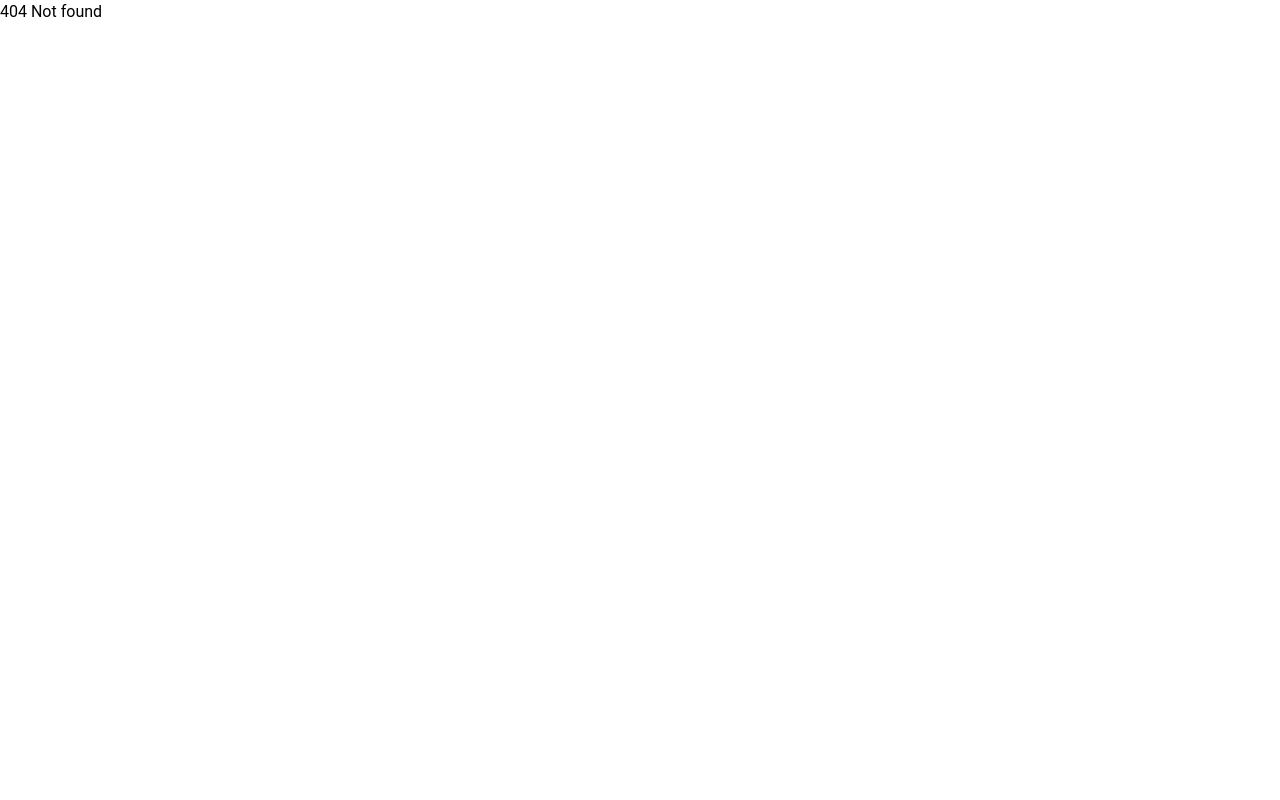
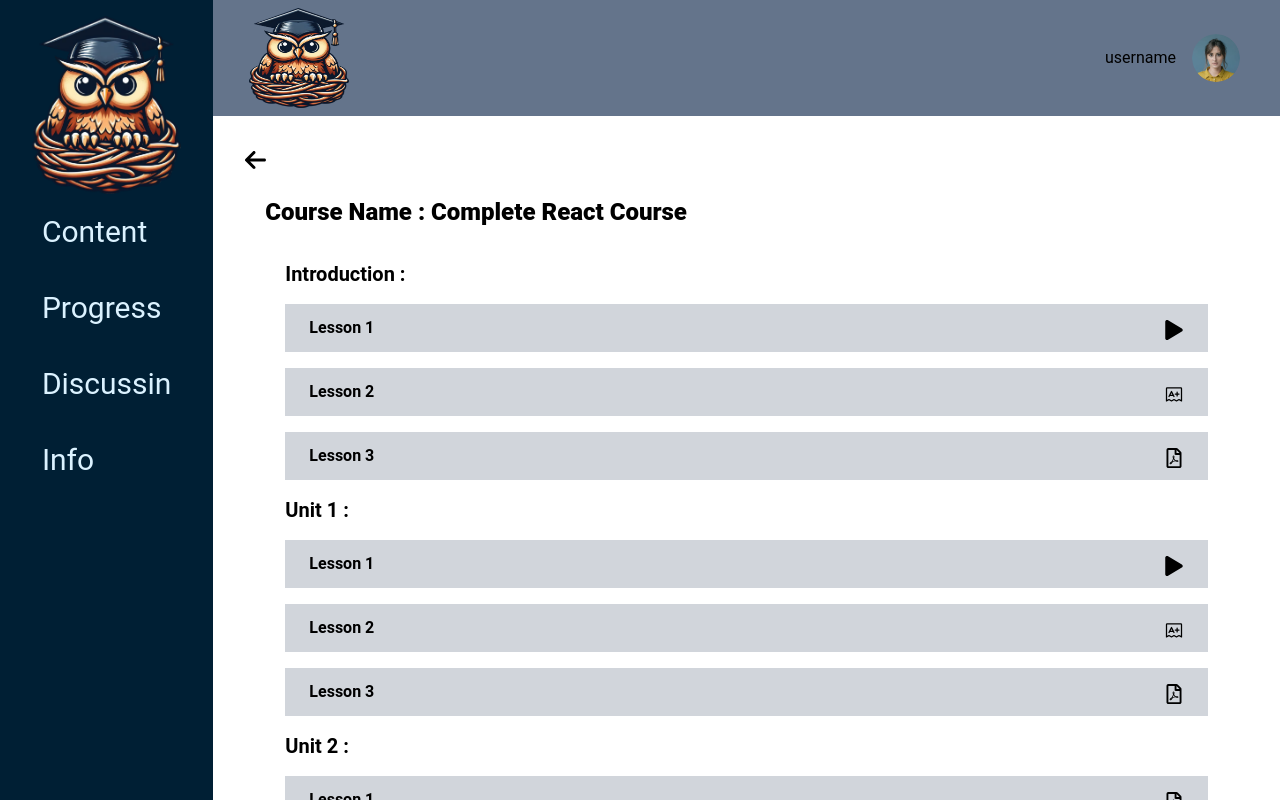
Before and after one commit to YazanAlkhalil/OWLNEST, a React (Create React App) app in the folder frontend/: page /trainee/courses/1/content in a window 1280 px wide. Before the commit this address had no page. Built offline with nearby package versions, Linux system fonts and the light colour scheme.

Commit message:
male course layout

```diff
--- a/frontend/src/Components/Content.js
+++ b/frontend/src/Components/Content.js
@@ -19,7 +19,7 @@ export default function Content({ unit, lessons }) {
           <div
             key={les.id}
             className="flex justify-between bg-gray-300 px-6 py-3 mb-4 hover:cursor-pointer"
-            onClick={()=> navigate('/trainee/courses/content/lesson')}
+            onClick={()=> navigate('/trainee/courses/:id/content/lesson')}
             >
             <h1 className="text-md font-bold">{les.title}</h1>
             <div className="text-xl pt-1">{getIcon(les.type)}</div>
--- a/frontend/src/Components/TraineeCourse.js
+++ b/frontend/src/Components/TraineeCourse.js
@@ -5,9 +5,7 @@ import { clickCourse } from '../features/ClickCourse';
 
 export default function TraineeCourse({image,name}) {
     const navigate = useNavigate();
-    const dispatch = useDispatch();
     const handleClickCourse = () => {
-      dispatch(clickCourse());
       navigate('id');
     }
   return (
--- a/frontend/src/Components/TraineeLayout.js
+++ b/frontend/src/Components/TraineeLayout.js
@@ -1,26 +1,17 @@
 import { Outlet } from "react-router-dom";
 import Navbar from "./Navbar";
 import Sidebar from "./Sidebar";
-import { useState } from "react";
-import { useSelector } from "react-redux";
+
 
 const TraineeLayout = () => {
-  // const [sid,setSid] = useState(false);
-  const value = useSelector(state => state.clickCourse.value);
   return (
     <div className="grid grid-cols-6 ">
-      {!value ? <Sidebar  links={[
+      <Sidebar  links={[
         { name: "Homepage", url: "/trainee/homepage" },
         { name: "Courses", url: "/trainee/courses" },
         { name: "Favorites", url: "/trainee/favorites" },
         { name: "Certifications", url: "/trainee/certifications" },
-      ]} /> :
-      <Sidebar  links={[
-        { name: "Content", url: "/trainee/courses/content" },
-        { name: "Progress", url: "/trainee/courses/progress" },
-        { name: "Discussin", url: "/trainee/courses/discussion" },
-        { name: "Info", url: "/trainee/courses/Info" },
-      ]} />}
+      ]} />
       <div className="h-screen col-span-5 flex flex-col grow-[24]">
         <Navbar highlight='trainee'/>
         <main className="flex-1 p-8 overflow-auto">
--- /dev/null
+++ b/frontend/src/Components/trainee/CourseLayout.js
@@ -0,0 +1,26 @@
+import { Outlet } from "react-router-dom";
+import Sidebar from "../Sidebar";
+import NavBar from "../Navbar";
+
+
+
+const CourseLayout = () => {
+
+  return (
+    <div className="grid grid-cols-6 ">
+      <Sidebar  links={[
+        { name: "Content", url: "/trainee/courses/:id/content" },
+        { name: "Progress", url: "/trainee/courses/:id/progress" },
+        { name: "Discussin", url: "/trainee/courses/:id/discussion" },
+        { name: "Info", url: "/trainee/courses/:id/Info" },
+      ]} />
+      <div className="h-screen col-span-5 flex flex-col grow-[24]">
+        <NavBar highlight='trainee'/>
+        <main className="flex-1 p-8 overflow-auto">
+          <Outlet />
+        </main>
+      </div>
+    </div>
+  );
+};
+export default CourseLayout;
--- a/frontend/src/Components/trainee/TraineeCourseDisplay.js
+++ b/frontend/src/Components/trainee/TraineeCourseDisplay.js
@@ -4,6 +4,7 @@ import { faArrowLeft } from "@fortawesome/free-solid-svg-icons";
 import { useDispatch } from 'react-redux';
 import { clickPreviousButton } from '../../features/ClickCourse';
 import Content from '../Content';
+import { useNavigate } from 'react-router-dom';
 
 const lessons = [
   {
@@ -41,10 +42,9 @@ const lessons2 = [
 ]
 
 export default function TraineeCourseDisplay() {
-  const dispatch = useDispatch();
+  const navigate = useNavigate();
   const onGoBackClick = ()=>{
-    dispatch(clickPreviousButton());
-    window.history.back();
+    navigate('/trainee/courses');
   }
   return (
     <div>
--- a/frontend/src/Components/trainee/TraineeLesson.js
+++ b/frontend/src/Components/trainee/TraineeLesson.js
@@ -3,10 +3,12 @@ import { FontAwesomeIcon } from "@fortawesome/react-fontawesome";
 import { faArrowLeft } from "@fortawesome/free-solid-svg-icons";
 import { Button } from "@mui/material";
 import { IoCheckmarkDoneSharp } from "react-icons/io5";
+import { useNavigate } from "react-router-dom";
 
 export default function TraineeLesson() {
+  const navigate = useNavigate();
   const onGoBackClick = () => {
-    window.history.back();
+    navigate('/trainee/courses/:id/content')
   };
   return (
     <div>
--- a/frontend/src/Router.js
+++ b/frontend/src/Router.js
@@ -25,6 +25,7 @@ import TraineeLesson from "./Components/trainee/TraineeLesson";
 import TraineeProgress from "./Components/trainee/TraineeProgress";
 import TraineeDiscussion from "./Components/trainee/TraineeDiscussion";
 import TraineeInfor from "./Components/trainee/TraineeInfor";
+import CourseLayout from "./Components/trainee/CourseLayout";
 
 export default function Router() {
   return (
@@ -38,12 +39,9 @@ export default function Router() {
 
       <Route path="/trainee" element={<TraineeLayout />}>
         <Route path="/trainee/homePage" element={<TranieeDashboard />} />
-        <Route path="/trainee/courses" element={<TraineeCourses />} />
-        <Route path="/trainee/courses/:id" element={<TraineeCourseDisplay />} />
-        <Route path="/trainee/courses/content/lesson" element={<TraineeLesson />} />
-        <Route path="/trainee/courses/progress" element={<TraineeProgress />} />
-        <Route path="/trainee/courses/discussion" element={<TraineeDiscussion />} />
-        <Route path="/trainee/courses/Info" element={<TraineeInfor />} />
+
+        <Route path="/trainee/courses" element={<TraineeCourses />}>
+        </Route>
         <Route path="/trainee/favorites" element={<TraineeFavorites />} />
         <Route path="/trainee/certifications" element={<TraineeCertificate />} />
         <Route
@@ -51,6 +49,18 @@ export default function Router() {
           element={<Navigate to="/trainee/homePage" replace />}
         />
       </Route>
+
+      <Route path="/trainee/courses/:id" element={<CourseLayout />}>
+        <Route path="/trainee/courses/:id" element={<Navigate to="/trainee/courses/:id/content" replace />} />
+        <Route path="/trainee/courses/:id/content" element={<TraineeCourseDisplay />} />
+        <Route path="/trainee/courses/:id/content/lesson" element={<TraineeLesson />} />
+        <Route path="/trainee/courses/:id/progress" element={<TraineeProgress />} />
+        <Route path="/trainee/courses/:id/discussion" element={<TraineeDiscussion />} />
+        <Route path="/trainee/courses/:id/Info" element={<TraineeInfor />} />
+      </Route>
+
+
+
 
       <Route path="/trainer" element={<TrainerLayout />}>
         <Route path="/trainer/courses/:id" element={<CreateCoursePage />} />
```
